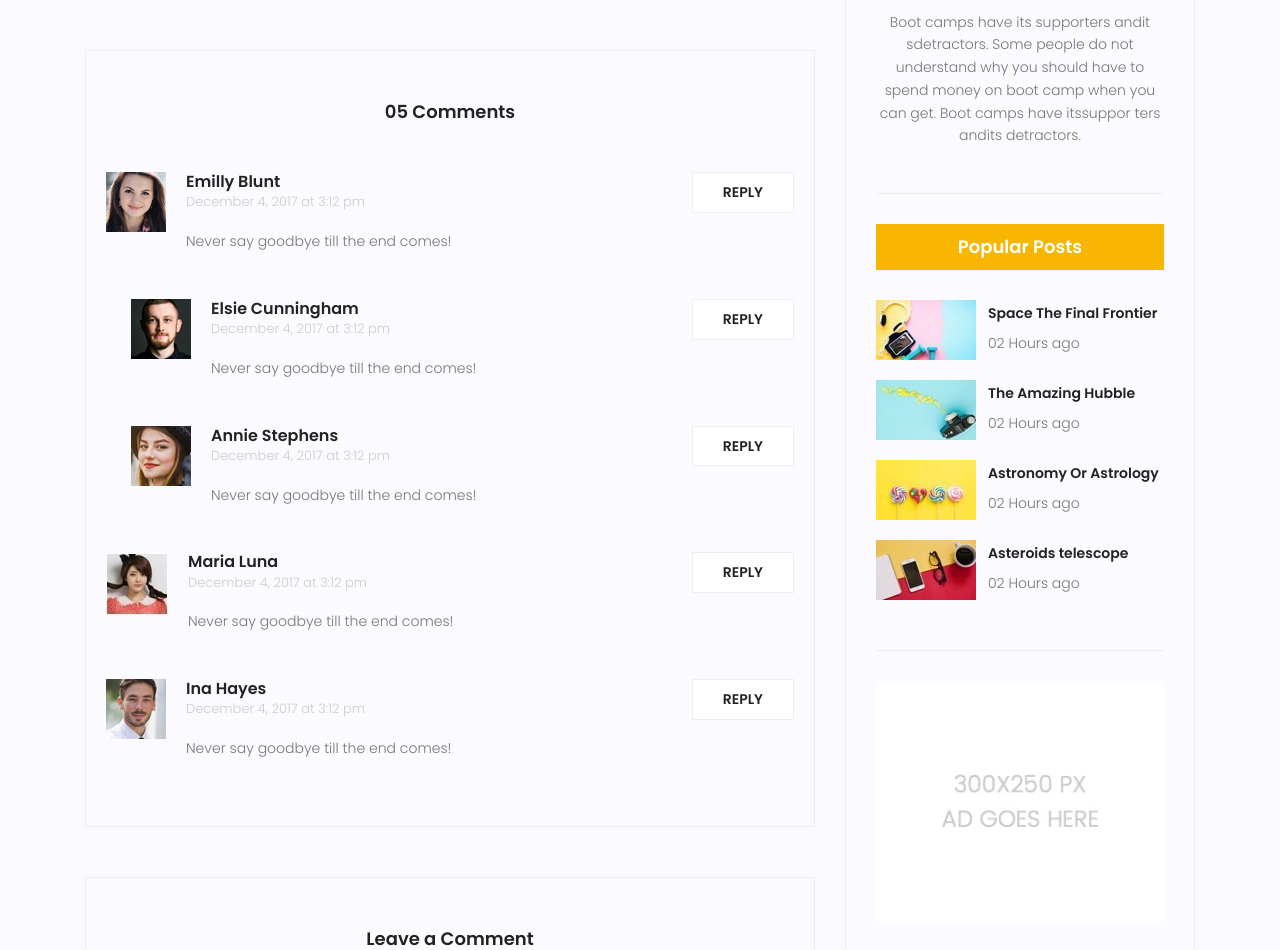
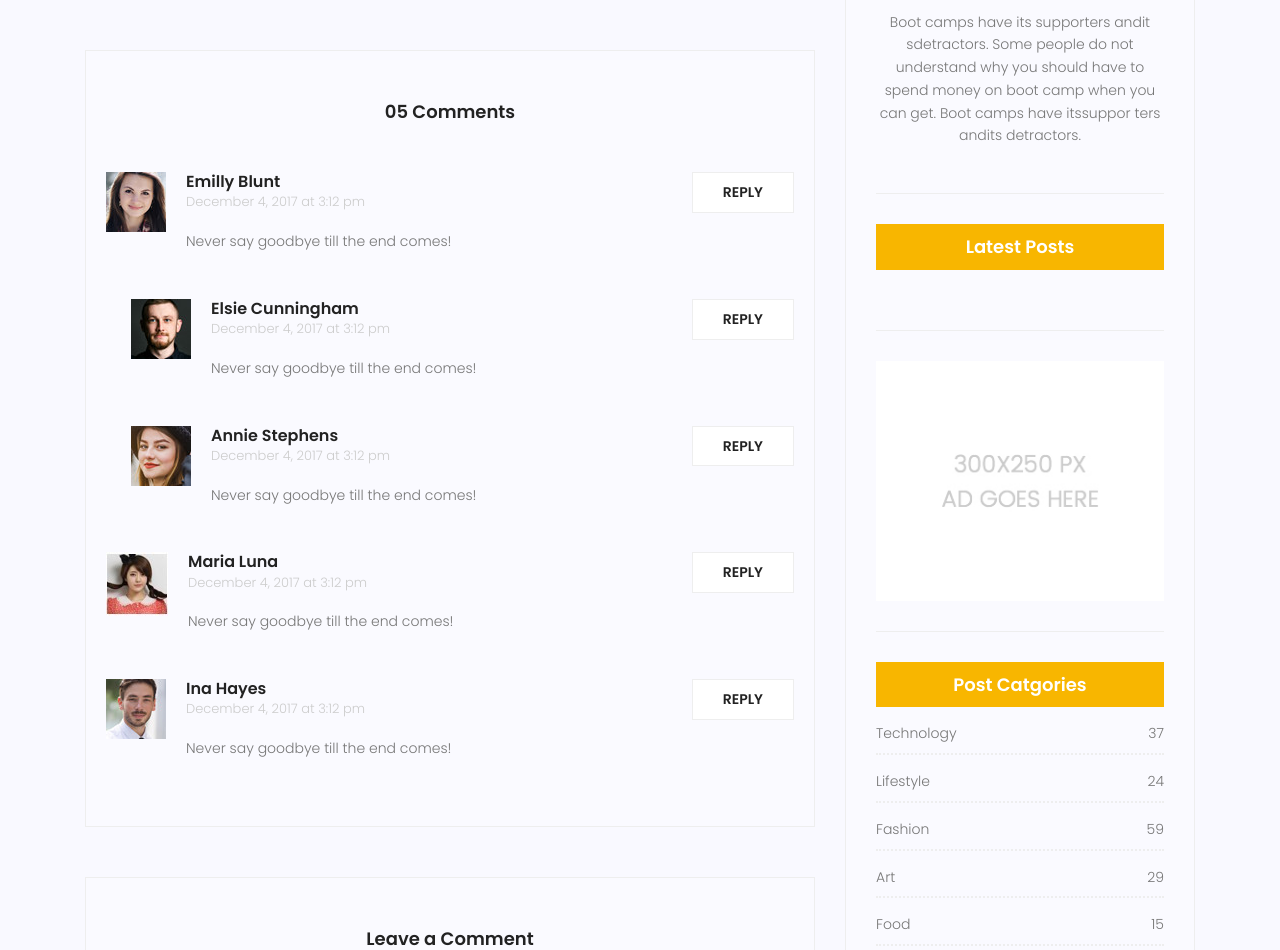
Before and after one commit to arman-ala/mk_django_1, a Django app: template templates/blog/blog-single.html in a window 1280 px wide. Shown: the part 765-1715 px from the top of the page. Run offline with Django 4.2, Linux system fonts and the light colour scheme; the template is opened without the code that fills it, so the values that code supplies are empty; some libraries are stand-ins or nearby versions.

Commit message:
some visual bugs fixed and latest_posts tag had a dictational error which is solved.

```diff
--- a/statics/css/main.css
+++ b/statics/css/main.css
@@ -3656,6 +3656,7 @@ body.mobile-nav-active #mobile-nav-toggle {
 
 .widget-wrap .popular-post-widget .popular-post-list .thumb img {
   width: 100%;
+  max-width: 100px;
 }
 
 .widget-wrap .popular-post-widget .single-post-list {
--- a/templates/blog/blog-single.html
+++ b/templates/blog/blog-single.html
@@ -213,47 +213,7 @@
 			                        </form>
 								</div>
 								{% include 'blog/blog-writer.html' %}
-								<div class="single-sidebar-widget popular-post-widget">
-									<h4 class="popular-title">Popular Posts</h4>
-									<div class="popular-post-list">
-										<div class="single-post-list d-flex flex-row align-items-center">
-											<div class="thumb">
-												<img class="img-fluid" src="{% static 'img/blog/pp1.jpg' %}" alt="">
-											</div>
-											<div class="details">
-												<a href="blog-single.html"><h6>Space The Final Frontier</h6></a>
-												<p>02 Hours ago</p>
-											</div>
-										</div>
-										<div class="single-post-list d-flex flex-row align-items-center">
-											<div class="thumb">
-												<img class="img-fluid" src="{% static 'img/blog/pp2.jpg' %}" alt="">
-											</div>
-											<div class="details">
-												<a href="blog-single.html"><h6>The Amazing Hubble</h6></a>
-												<p>02 Hours ago</p>
-											</div>
-										</div>
-										<div class="single-post-list d-flex flex-row align-items-center">
-											<div class="thumb">
-												<img class="img-fluid" src="{% static 'img/blog/pp3.jpg' %}" alt="">
-											</div>
-											<div class="details">
-												<a href="blog-single.html"><h6>Astronomy Or Astrology</h6></a>
-												<p>02 Hours ago</p>
-											</div>
-										</div>
-										<div class="single-post-list d-flex flex-row align-items-center">
-											<div class="thumb">
-												<img class="img-fluid" src="{% static 'img/blog/pp4.jpg' %}" alt="">
-											</div>
-											<div class="details">
-												<a href="blog-single.html"><h6>Asteroids telescope</h6></a>
-												<p>02 Hours ago</p>
-											</div>
-										</div>
-									</div>
-								</div>
+								{% latest_posts %}
 								{% include 'blog/blog-ads.html' %}
 								<div class="single-sidebar-widget post-category-widget">
 									<h4 class="category-title">Post Catgories</h4>
```
